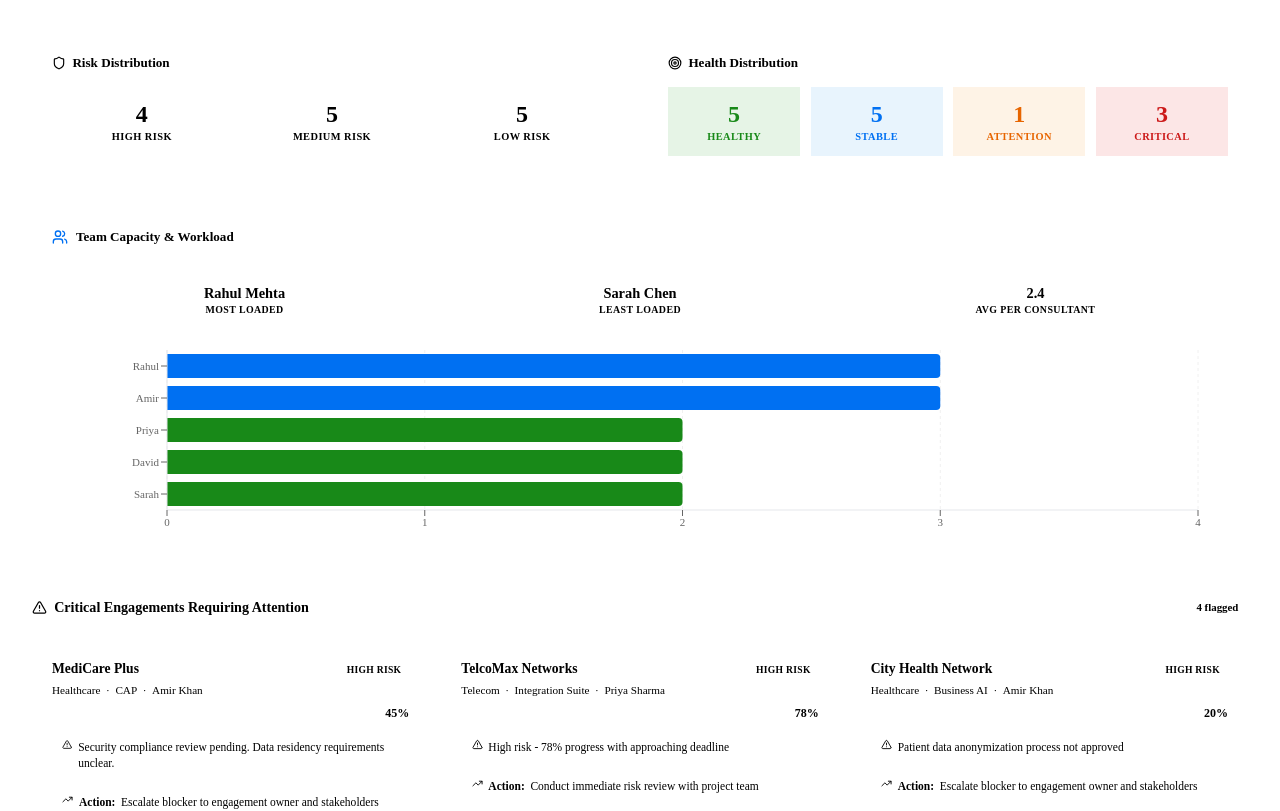
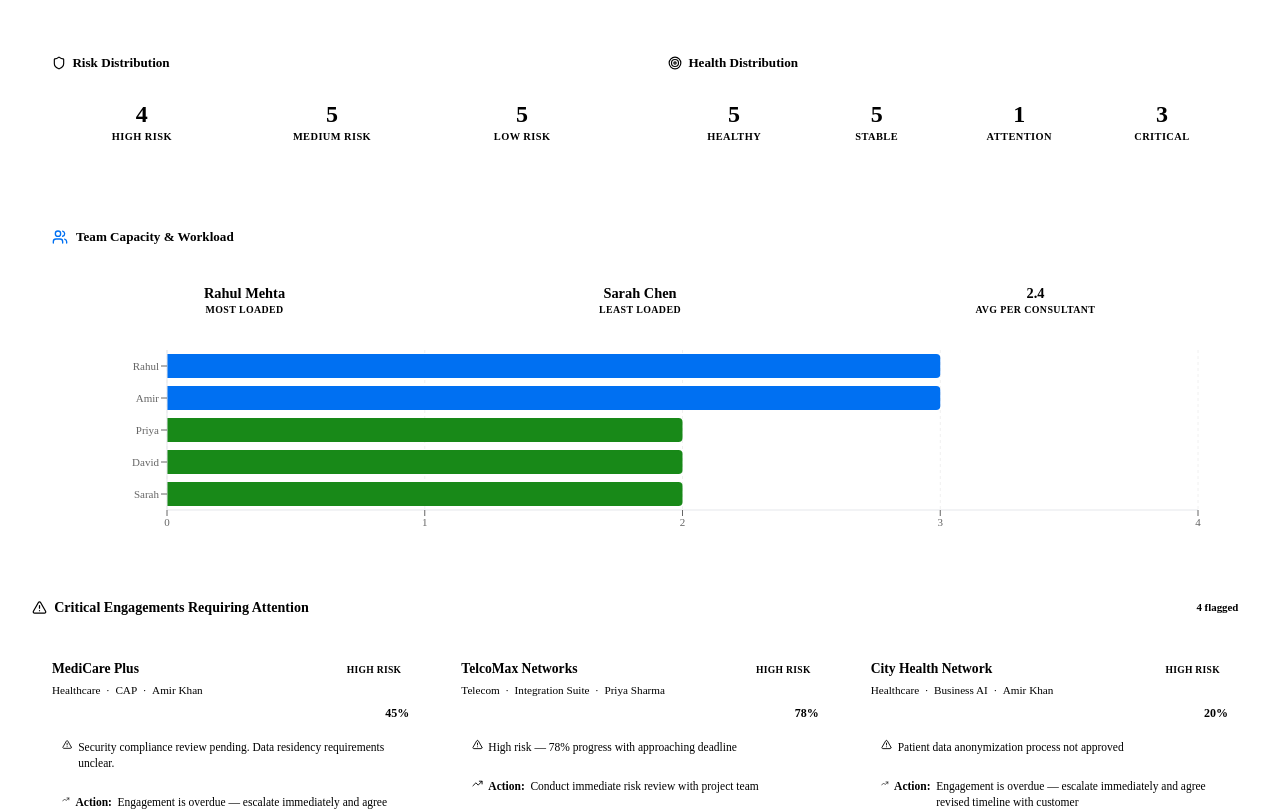
Before and after one commit to Kushal1002/RIG-Compass, a React (Vite) app: page / in a window 1280 px wide. Shown: the part 1260-2071 px from the top of the page. Built offline with nearby package versions, Linux system fonts and the light colour scheme; the HTML template or start-up script is replaced by a standard one.

Commit message:
fixed bugs

```diff
--- a/src/App.jsx
+++ b/src/App.jsx
@@ -7,27 +7,29 @@ import EngagementCopilot from './components/EngagementCopilot/EngagementCopilot'
 import BTPSolutionAdvisor from './components/BTPSolutionAdvisor/BTPSolutionAdvisor';
 import ExecutiveReport from './components/ExecutiveReport/ExecutiveReport';
 import Settings from './pages/Settings/Settings';
+import { useEngagements } from './hooks/useEngagements';
 
 function App() {
   const [activePage, setActivePage] = useState('dashboard');
   const [sidebarCollapsed, setSidebarCollapsed] = useState(false);
+  const { engagements, updateEngagement } = useEngagements();
 
   const renderPage = () => {
     switch (activePage) {
       case 'dashboard':
-        return <Dashboard />;
+        return <Dashboard engagements={engagements} />;
       case 'engagements':
-        return <Engagements />;
+        return <Engagements engagements={engagements} onUpdate={updateEngagement} />;
       case 'copilot':
-        return <EngagementCopilot />;
+        return <EngagementCopilot engagements={engagements} />;
       case 'advisor':
         return <BTPSolutionAdvisor />;
       case 'reports':
-        return <ExecutiveReport />;
+        return <ExecutiveReport engagements={engagements} />;
       case 'settings':
         return <Settings />;
       default:
-        return <Dashboard />;
+        return <Dashboard engagements={engagements} />;
     }
   };
 
--- /dev/null
+++ b/src/components/EditEngagementModal/EditEngagementModal.jsx
@@ -0,0 +1,93 @@
+import { useState } from 'react';
+import { X, Save } from 'lucide-react';
+import styles from './EditEngagementModal.module.css';
+
+const STATUSES = ['Not Started', 'In Progress', 'Blocked', 'Completed'];
+
+export default function EditEngagementModal({ engagement, onSave, onClose }) {
+  const [form, setForm] = useState({
+    status: engagement.status,
+    progress: engagement.progress,
+    blockers: engagement.blockers || '',
+    notes: engagement.notes || '',
+  });
+
+  const set = (key, value) => setForm(prev => ({ ...prev, [key]: value }));
+
+  const handleSave = () => {
+    const progress = Math.min(100, Math.max(0, Number(form.progress) || 0));
+    onSave(engagement.id, { ...form, progress });
+    onClose();
+  };
+
+  return (
+    <div className={styles.overlay} onClick={onClose}>
+      <div className={styles.modal} onClick={e => e.stopPropagation()}>
+        <div className={styles.header}>
+          <div className={styles.titleGroup}>
+            <h3 className={styles.title}>Edit Engagement</h3>
+            <span className={styles.customer}>{engagement.customerName}</span>
+          </div>
+          <button className={styles.closeBtn} onClick={onClose}>
+            <X size={16} />
+          </button>
+        </div>
+
+        <div className={styles.body}>
+          <div className={styles.field}>
+            <label className={styles.label}>Status</label>
+            <select
+              className={styles.select}
+              value={form.status}
+              onChange={e => set('status', e.target.value)}
+            >
+              {STATUSES.map(s => <option key={s} value={s}>{s}</option>)}
+            </select>
+          </div>
+
+          <div className={styles.field}>
+            <label className={styles.label}>Progress (%)</label>
+            <input
+              type="number"
+              className={styles.input}
+              value={form.progress}
+              min={0}
+              max={100}
+              onChange={e => set('progress', e.target.value)}
+            />
+          </div>
+
+          <div className={styles.field}>
+            <label className={styles.label}>Blockers</label>
+            <textarea
+              className={styles.textarea}
+              value={form.blockers}
+              placeholder="Describe any blockers..."
+              maxLength={500}
+              onChange={e => set('blockers', e.target.value)}
+            />
+          </div>
+
+          <div className={styles.field}>
+            <label className={styles.label}>Notes</label>
+            <textarea
+              className={styles.textarea}
+              value={form.notes}
+              placeholder="Add notes..."
+              maxLength={500}
+              onChange={e => set('notes', e.target.value)}
+            />
+          </div>
+        </div>
+
+        <div className={styles.footer}>
+          <button className={styles.cancelBtn} onClick={onClose}>Cancel</button>
+          <button className={styles.saveBtn} onClick={handleSave}>
+            <Save size={14} />
+            Save Changes
+          </button>
+        </div>
+      </div>
+    </div>
+  );
+}
--- /dev/null
+++ b/src/components/EditEngagementModal/EditEngagementModal.module.css
@@ -0,0 +1,168 @@
+.overlay {
+  position: fixed;
+  inset: 0;
+  background: rgba(0, 0, 0, 0.5);
+  z-index: 400;
+  display: flex;
+  align-items: center;
+  justify-content: center;
+  animation: fadeIn 0.15s ease;
+}
+
+.modal {
+  background: var(--color-surface);
+  border-radius: var(--radius-xl);
+  box-shadow: var(--shadow-xl);
+  width: 480px;
+  max-width: calc(100vw - 2rem);
+  animation: slideInUp 0.2s ease;
+  display: flex;
+  flex-direction: column;
+}
+
+.header {
+  display: flex;
+  align-items: flex-start;
+  justify-content: space-between;
+  padding: 1.25rem 1.5rem 1rem;
+  border-bottom: 1px solid var(--color-border-light);
+}
+
+.titleGroup {
+  display: flex;
+  flex-direction: column;
+  gap: 0.2rem;
+}
+
+.title {
+  font-size: 0.95rem;
+  font-weight: 700;
+  color: var(--color-text);
+  margin: 0;
+}
+
+.customer {
+  font-size: 0.75rem;
+  color: var(--color-text-muted);
+}
+
+.closeBtn {
+  background: none;
+  border: none;
+  cursor: pointer;
+  color: var(--color-text-muted);
+  padding: 0.25rem;
+  border-radius: var(--radius-sm);
+  display: flex;
+  align-items: center;
+  transition: background var(--transition-fast), color var(--transition-fast);
+}
+
+.closeBtn:hover {
+  background: var(--color-danger-light);
+  color: var(--color-danger);
+}
+
+.body {
+  padding: 1.25rem 1.5rem;
+  display: flex;
+  flex-direction: column;
+  gap: 1rem;
+}
+
+.field {
+  display: flex;
+  flex-direction: column;
+  gap: 0.35rem;
+}
+
+.label {
+  font-size: 0.72rem;
+  font-weight: 600;
+  color: var(--color-text-secondary);
+  text-transform: uppercase;
+  letter-spacing: 0.05em;
+}
+
+.select,
+.input {
+  padding: 0.5rem 0.75rem;
+  border: 1px solid var(--color-border);
+  border-radius: var(--radius-md);
+  font-size: 0.85rem;
+  color: var(--color-text);
+  background: var(--color-bg);
+  transition: border-color var(--transition-fast);
+  width: 100%;
+  box-sizing: border-box;
+}
+
+.select:focus,
+.input:focus {
+  outline: none;
+  border-color: var(--color-primary);
+}
+
+.textarea {
+  padding: 0.5rem 0.75rem;
+  border: 1px solid var(--color-border);
+  border-radius: var(--radius-md);
+  font-size: 0.85rem;
+  color: var(--color-text);
+  background: var(--color-bg);
+  resize: vertical;
+  min-height: 72px;
+  font-family: inherit;
+  transition: border-color var(--transition-fast);
+  width: 100%;
+  box-sizing: border-box;
+}
+
+.textarea:focus {
+  outline: none;
+  border-color: var(--color-primary);
+}
+
+.footer {
+  display: flex;
+  justify-content: flex-end;
+  gap: 0.6rem;
+  padding: 1rem 1.5rem 1.25rem;
+  border-top: 1px solid var(--color-border-light);
+}
+
+.cancelBtn {
+  padding: 0.5rem 1rem;
+  border: 1px solid var(--color-border);
+  border-radius: var(--radius-md);
+  font-size: 0.82rem;
+  font-weight: 600;
+  color: var(--color-text-secondary);
+  background: var(--color-surface);
+  cursor: pointer;
+  transition: background var(--transition-fast);
+}
+
+.cancelBtn:hover {
+  background: var(--color-bg);
+}
+
+.saveBtn {
+  display: flex;
+  align-items: center;
+  gap: 0.35rem;
+  padding: 0.5rem 1rem;
+  border: none;
+  border-radius: var(--radius-md);
+  font-size: 0.82rem;
+  font-weight: 600;
+  color: #fff;
+  background: var(--color-primary);
+  cursor: pointer;
+  transition: background var(--transition-fast), transform var(--transition-fast);
+}
+
+.saveBtn:hover {
+  background: var(--color-primary-hover);
+  transform: translateY(-1px);
+}
--- a/src/components/EngagementCopilot/EngagementCopilot.jsx
+++ b/src/components/EngagementCopilot/EngagementCopilot.jsx
@@ -1,6 +1,5 @@
 import { useState, useRef, useEffect } from 'react';
 import { Bot, Send, Sparkles } from 'lucide-react';
-import { engagements } from '../../data/engagements';
 import { processCopilotQuery } from '../../utils/copilotEngine';
 import styles from './EngagementCopilot.module.css';
 
@@ -13,7 +12,7 @@ const SUGGESTED_QUESTIONS = [
   { label: 'Needs Attention', query: 'What needs attention this week?' },
 ];
 
-export default function EngagementCopilot() {
+export default function EngagementCopilot({ engagements }) {
   const [messages, setMessages] = useState([]);
   const [input, setInput] = useState('');
   const [isTyping, setIsTyping] = useState(false);
--- a/src/components/ExecutiveReport/ExecutiveReport.jsx
+++ b/src/components/ExecutiveReport/ExecutiveReport.jsx
@@ -1,11 +1,10 @@
 import { useMemo } from 'react';
 import { FileText, Download, Clock } from 'lucide-react';
-import { engagements } from '../../data/engagements';
 import { generateExecutiveReport, downloadReport } from '../../utils/executiveReportGenerator';
 import styles from './ExecutiveReport.module.css';
 
-export default function ExecutiveReport() {
-  const report = useMemo(() => generateExecutiveReport(engagements), []);
+export default function ExecutiveReport({ engagements }) {
+  const report = useMemo(() => generateExecutiveReport(engagements), [engagements]);
 
   const handleDownload = () => {
     const date = new Date().toISOString().split('T')[0];
--- /dev/null
+++ b/src/hooks/useEngagements.js
@@ -0,0 +1,34 @@
+import { useState, useEffect } from 'react';
+import { engagements as mockData } from '../data/engagements';
+
+const STORAGE_KEY = 'rig_engagements';
+
+function load() {
+  try {
+    const raw = localStorage.getItem(STORAGE_KEY);
+    if (raw) return JSON.parse(raw);
+  } catch {
+    // corrupted storage — fall back to mock data
+  }
+  return mockData;
+}
+
+export function useEngagements() {
+  const [engagements, setEngagements] = useState(load);
+
+  useEffect(() => {
+    try {
+      localStorage.setItem(STORAGE_KEY, JSON.stringify(engagements));
+    } catch {
+      // storage quota exceeded — continue without persisting
+    }
+  }, [engagements]);
+
+  function updateEngagement(id, changes) {
+    setEngagements(prev =>
+      prev.map(e => (e.id === id ? { ...e, ...changes } : e))
+    );
+  }
+
+  return { engagements, updateEngagement };
+}
--- a/src/pages/Dashboard/Dashboard.jsx
+++ b/src/pages/Dashboard/Dashboard.jsx
@@ -5,104 +5,94 @@ import Charts from '../../components/Charts/Charts';
 import TeamWorkload from '../../components/TeamWorkload/TeamWorkload';
 import AIInsightsPanel from '../../components/AIInsightsPanel/AIInsightsPanel';
 import ExecutiveSummary from '../../components/ExecutiveSummary/ExecutiveSummary';
-import HealthBadge from '../../components/HealthBadge/HealthBadge';
 import ProgressBar from '../../components/ProgressBar/ProgressBar';
-import { engagements as allEngagements } from '../../data/engagements';
-import { calculateRiskLevel, generateAISummary } from '../../utils/aiSummaryGenerator';
+import { calculateRiskLevel } from '../../utils/aiSummaryGenerator';
 import { calculateHealthScore, getHealthClassification } from '../../utils/healthScore';
 import { generateRecommendedActions } from '../../utils/recommendedActionsGenerator';
 import styles from './Dashboard.module.css';
 
-export default function Dashboard() {
-  const riskCounts = useMemo(() => {
-    const counts = { High: 0, Medium: 0, Low: 0 };
-    allEngagements.forEach(e => {
+export default function Dashboard({ engagements }) {
+  const derived = useMemo(() => {
+    const riskCounts = { High: 0, Medium: 0, Low: 0 };
+    const healthDistribution = { Healthy: 0, Stable: 0, 'Needs Attention': 0, Critical: 0 };
+    const ownerCounts = {};
+    const industryRisk = {};
+    const criticals = [];
+
+    for (const e of engagements) {
       const risk = calculateRiskLevel(e);
-      counts[risk]++;
-    });
-    return counts;
-  }, []);
-
-  const healthDistribution = useMemo(() => {
-    const dist = { Healthy: 0, Stable: 0, 'Needs Attention': 0, Critical: 0 };
-    allEngagements.forEach(e => {
       const score = calculateHealthScore(e);
       const { label } = getHealthClassification(score);
-      dist[label]++;
-    });
-    return dist;
-  }, []);
 
-  const criticalEngagements = useMemo(() => {
-    return allEngagements
-      .filter(e => e.status === 'Blocked' || calculateRiskLevel(e) === 'High')
-      .slice(0, 5)
-      .map(e => {
-        const risk = calculateRiskLevel(e);
+      riskCounts[risk]++;
+      healthDistribution[label]++;
+
+      if (e.status === 'In Progress') {
+        ownerCounts[e.owner] = (ownerCounts[e.owner] || 0) + 1;
+      }
+      if (risk === 'High') {
+        industryRisk[e.industry] = (industryRisk[e.industry] || 0) + 1;
+      }
+      if (e.status === 'Blocked' || risk === 'High') {
+        const reason = e.status === 'Blocked'
+          ? (e.blockers || 'Blocked — requires escalation')
+          : `High risk — ${e.progress}% progress with approaching deadline`;
         const actions = generateRecommendedActions(e);
-        const reason = e.status === 'Blocked'
-          ? (e.blockers || 'Blocked - requires escalation')
-          : `High risk - ${e.progress}% progress with approaching deadline`;
-        return {
+        criticals.push({
           ...e,
           risk,
           reason,
           recommendation: actions[0]?.action || 'Review and escalate',
-        };
-      });
-  }, []);
+        });
+      }
+    }
 
-  const executiveRecommendations = useMemo(() => {
-    const recs = [];
-    const blocked = allEngagements.filter(e => e.status === 'Blocked');
-    const highRisk = allEngagements.filter(e => calculateRiskLevel(e) === 'High');
+    const sortedOwners = Object.entries(ownerCounts).sort((a, b) => b[1] - a[1]);
+    const maxOwner = sortedOwners[0];
+    const riskyIndustry = Object.entries(industryRisk).sort((a, b) => b[1] - a[1])[0];
+    const blocked = engagements.filter(e => e.status === 'Blocked');
+    const highRisk = engagements.filter(e => calculateRiskLevel(e) === 'High');
 
-    // Workload analysis
-    const ownerCounts = {};
-    allEngagements.filter(e => e.status === 'In Progress').forEach(e => {
-      ownerCounts[e.owner] = (ownerCounts[e.owner] || 0) + 1;
-    });
-    const maxOwner = Object.entries(ownerCounts).sort((a, b) => b[1] - a[1])[0];
-
-    // Industry risk analysis
-    const industryRisk = {};
-    highRisk.forEach(e => {
-      industryRisk[e.industry] = (industryRisk[e.industry] || 0) + 1;
-    });
-    const riskyIndustry = Object.entries(industryRisk).sort((a, b) => b[1] - a[1])[0];
-
+    const executiveRecommendations = [];
     if (blocked.length > 0) {
-      recs.push({ severity: 'critical', text: `Escalate ${blocked.length} blocked engagement${blocked.length > 1 ? 's' : ''} with immediate stakeholder review` });
+      executiveRecommendations.push({ severity: 'critical', text: `Escalate ${blocked.length} blocked engagement${blocked.length > 1 ? 's' : ''} with immediate stakeholder review` });
     }
     if (highRisk.length > 0) {
-      recs.push({ severity: 'critical', text: `${highRisk.length} high-risk engagement${highRisk.length > 1 ? 's require' : ' requires'} urgent delivery intervention` });
+      executiveRecommendations.push({ severity: 'critical', text: `${highRisk.length} high-risk engagement${highRisk.length > 1 ? 's require' : ' requires'} urgent delivery intervention` });
     }
     if (maxOwner && maxOwner[1] >= 4) {
-      recs.push({ severity: 'warning', text: `Rebalance team capacity - ${maxOwner[0]} is managing ${maxOwner[1]} active engagements` });
+      executiveRecommendations.push({ severity: 'warning', text: `Rebalance team capacity — ${maxOwner[0]} is managing ${maxOwner[1]} active engagements` });
     }
     if (riskyIndustry) {
-      recs.push({ severity: 'warning', text: `Review ${riskyIndustry[0]} engagements - highest risk concentration (${riskyIndustry[1]} high-risk)` });
+      executiveRecommendations.push({ severity: 'warning', text: `Review ${riskyIndustry[0]} engagements — highest risk concentration (${riskyIndustry[1]} high-risk)` });
     }
-    recs.push({ severity: 'info', text: 'Schedule quarterly portfolio review with regional leadership' });
-    recs.push({ severity: 'info', text: 'Prioritize resource allocation for approaching deadline engagements' });
+    executiveRecommendations.push({ severity: 'info', text: 'Schedule quarterly portfolio review with regional leadership' });
+    executiveRecommendations.push({ severity: 'info', text: 'Prioritize resource allocation for approaching deadline engagements' });
 
-    return recs;
-  }, []);
+    return {
+      riskCounts,
+      healthDistribution,
+      criticalEngagements: criticals.slice(0, 5),
+      executiveRecommendations,
+    };
+  }, [engagements]);
+
+  const { riskCounts, healthDistribution, criticalEngagements, executiveRecommendations } = derived;
 
   return (
     <div className={styles.dashboard}>
       <div className={styles.content}>
         {/* Section 1: Executive Summary Hero */}
-        <ExecutiveSummary engagements={allEngagements} />
+        <ExecutiveSummary engagements={engagements} />
 
         {/* Section 2: AI Portfolio Insights */}
-        <AIInsightsPanel engagements={allEngagements} />
+        <AIInsightsPanel engagements={engagements} />
 
         {/* Section 3: Portfolio KPIs */}
-        <KPISection engagements={allEngagements} />
+        <KPISection engagements={engagements} />
 
         {/* Section 4: Portfolio Visualizations */}
-        <Charts engagements={allEngagements} />
+        <Charts engagements={engagements} />
 
         {/* Risk & Health Distribution */}
         <div className={styles.riskSummary}>
@@ -132,29 +122,29 @@ export default function Dashboard() {
               <Target size={14} />
               Health Distribution
             </h3>
-            <div className={styles.riskGrid} style={{ gridTemplateColumns: 'repeat(4, 1fr)' }}>
-              <div className={styles.healthItem} style={{ background: '#e6f4e6' }}>
-                <div className={styles.riskCount} style={{ color: '#188918' }}>{healthDistribution.Healthy}</div>
-                <div className={styles.riskLabel} style={{ color: '#188918' }}>Healthy</div>
+            <div className={`${styles.riskGrid} ${styles.healthGrid}`}>
+              <div className={`${styles.healthItem} ${styles.healthy}`}>
+                <div className={styles.riskCount}>{healthDistribution.Healthy}</div>
+                <div className={styles.riskLabel}>Healthy</div>
               </div>
-              <div className={styles.healthItem} style={{ background: '#e8f4fd' }}>
-                <div className={styles.riskCount} style={{ color: '#0070f2' }}>{healthDistribution.Stable}</div>
-                <div className={styles.riskLabel} style={{ color: '#0070f2' }}>Stable</div>
+              <div className={`${styles.healthItem} ${styles.stable}`}>
+                <div className={styles.riskCount}>{healthDistribution.Stable}</div>
+                <div className={styles.riskLabel}>Stable</div>
               </div>
-              <div className={styles.healthItem} style={{ background: '#fef3e6' }}>
-                <div className={styles.riskCount} style={{ color: '#e76500' }}>{healthDistribution['Needs Attention']}</div>
-                <div className={styles.riskLabel} style={{ color: '#e76500' }}>Attention</div>
+              <div className={`${styles.healthItem} ${styles.attention}`}>
+                <div className={styles.riskCount}>{healthDistribution['Needs Attention']}</div>
+                <div className={styles.riskLabel}>Attention</div>
               </div>
-              <div className={styles.healthItem} style={{ background: '#fce6e6' }}>
-                <div className={styles.riskCount} style={{ color: '#cc1919' }}>{healthDistribution.Critical}</div>
-                <div className={styles.riskLabel} style={{ color: '#cc1919' }}>Critical</div>
+              <div className={`${styles.healthItem} ${styles.critical}`}>
+                <div className={styles.riskCount}>{healthDistribution.Critical}</div>
+                <div className={styles.riskLabel}>Critical</div>
               </div>
             </div>
           </div>
         </div>
 
         {/* Section 5: Team Capacity */}
-        <TeamWorkload engagements={allEngagements} />
+        <TeamWorkload engagements={engagements} />
 
         {/* Section 6: Critical Engagements */}
         <div className={styles.criticalSection}>
--- a/src/pages/Dashboard/Dashboard.module.css
+++ b/src/pages/Dashboard/Dashboard.module.css
@@ -75,6 +75,29 @@
   padding: 0.85rem 0.5rem;
   border-radius: var(--radius-md);
   text-align: center;
+}
+
+.healthItem.healthy   { background: var(--color-success-light); }
+.healthItem.stable    { background: var(--color-primary-light); }
+.healthItem.attention { background: var(--color-warning-light); }
+.healthItem.critical  { background: var(--color-danger-light);  }
+
+.healthItem.healthy   .riskCount,
+.healthItem.healthy   .riskLabel  { color: var(--color-success); }
+
+.healthItem.stable    .riskCount,
+.healthItem.stable    .riskLabel  { color: var(--color-primary); }
+
+.healthItem.attention .riskCount,
+.healthItem.attention .riskLabel  { color: var(--color-warning); }
+
+.healthItem.critical  .riskCount,
+.healthItem.critical  .riskLabel  { color: var(--color-danger); }
+
+.healthGrid {
+  display: grid;
+  grid-template-columns: repeat(4, 1fr);
+  gap: 0.65rem;
 }
 
 /* Critical Engagements Section */
--- a/src/utils/recommendedActionsGenerator.js
+++ b/src/utils/recommendedActionsGenerator.js
@@ -1,14 +1,18 @@
 import { calculateRiskLevel } from './aiSummaryGenerator';
 import { calculateHealthScore, getHealthClassification } from './healthScore';
 
-/**
- * Generate recommended actions for an engagement
- */
 export function generateRecommendedActions(engagement) {
-  const { status, progress, endDate, blockers } = engagement;
+  const { status, progress, endDate } = engagement;
   const daysToEnd = Math.ceil((new Date(endDate) - new Date()) / (1000 * 60 * 60 * 24));
-  const risk = calculateRiskLevel(engagement);
   const actions = [];
+
+  if (daysToEnd < 0 && status !== 'Completed') {
+    actions.push({
+      priority: 'Critical',
+      action: 'Engagement is overdue — escalate immediately and agree revised timeline with customer',
+      icon: 'alert-triangle'
+    });
+  }
 
   if (status === 'Blocked') {
     actions.push({
@@ -41,7 +45,7 @@ export function generateRecommendedActions(engagement) {
     });
   }
 
-  if (daysToEnd <= 14 && progress < 90 && status !== 'Completed') {
+  if (daysToEnd <= 14 && daysToEnd >= 0 && progress < 90 && status !== 'Completed') {
     actions.push({
       priority: 'High',
       action: 'Conduct immediate risk review with project team',
@@ -54,7 +58,7 @@ export function generateRecommendedActions(engagement) {
     });
   }
 
-  if (daysToEnd <= 7 && status !== 'Completed') {
+  if (daysToEnd <= 7 && daysToEnd >= 0 && status !== 'Completed') {
     actions.push({
       priority: 'Critical',
       action: 'Escalate to leadership — deadline imminent',
@@ -101,7 +105,6 @@ export function generateRecommendedActions(engagement) {
     });
   }
 
-  // Ensure at least one action
   if (actions.length === 0) {
     actions.push({
       priority: 'Low',
```
Also changed, not shown: src/components/EngagementTable/EngagementTable.jsx (+10 -2 lines), src/components/EngagementTable/EngagementTable.module.css (+12 -0 lines), src/pages/Engagements/Engagements.jsx (+12 -2 lines).
